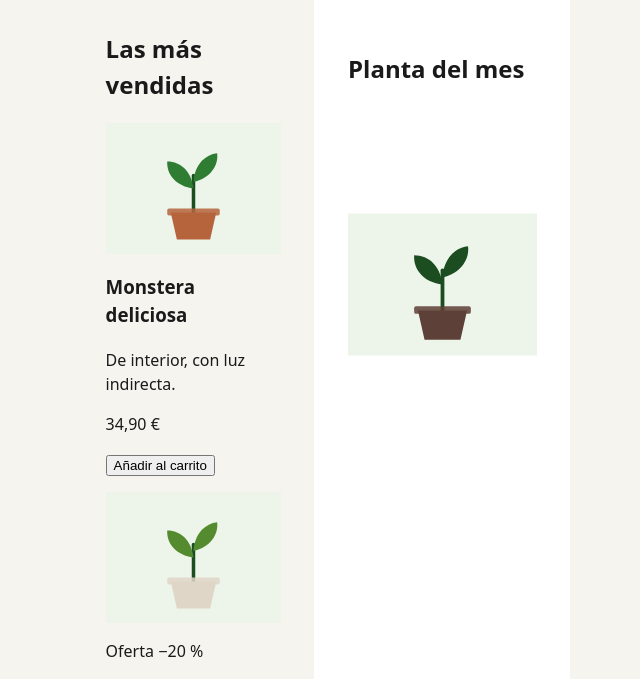
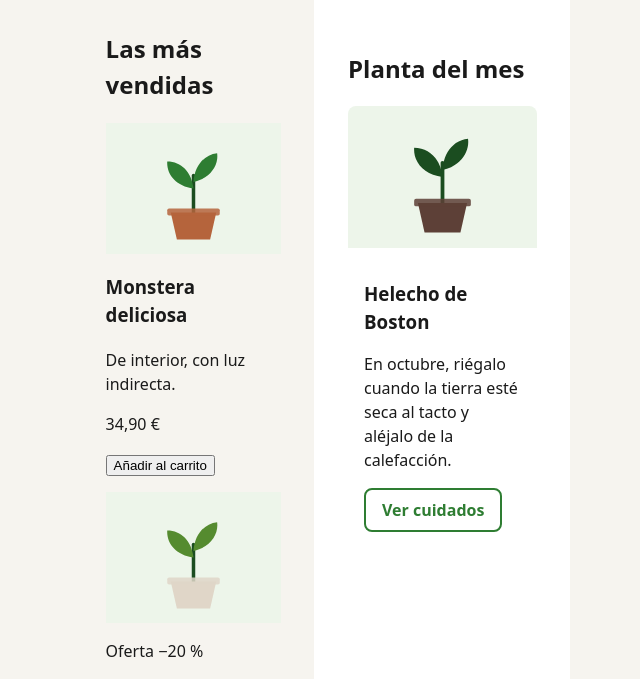
Before and after one commit to robertoponcepaniagua/DIW-DAW2, a website built with Vite: page p2-raiz/index.html in a window 1280 px wide. Shown: the part 95-774 px from the top of the page, without its empty margins (560-1200 px from the left). Built offline with nearby package versions, Linux system fonts and the light colour scheme; files whose address does not match are found by name.

Commit message:
A3: Ficha adaptable terminado

```diff
--- a/p2-raiz/scss/components/_ficha.scss
+++ b/p2-raiz/scss/components/_ficha.scss
@@ -1,5 +1,5 @@
 // _ficha.scss — ✍️ A3 · la ficha de una planta, que se adapta a SU HUECO (container query)
-//
+
 // La ficha sale dos veces: en los consejos de inicio (un hueco estrecho) y en producto.html (un hueco ancho).
 // Ahora va SIEMPRE en fila, y en los consejos se aplasta.
 // ✍️ A3.
@@ -10,14 +10,22 @@
 
 .hueco-ficha {
   margin-bottom: $space-xl;
+  container-type: inline-size;
 }
 
 .ficha {
   display: flex;
+  flex-direction: column;
   gap: $space-md;
   overflow: hidden;
   border-radius: $radius-md;
   background: var(--color-superficie);
+}
+
+@container (min-width: 30rem) {
+  .ficha {
+    flex-direction: row;
+  }
 }
 
 .ficha__cuerpo {
```
